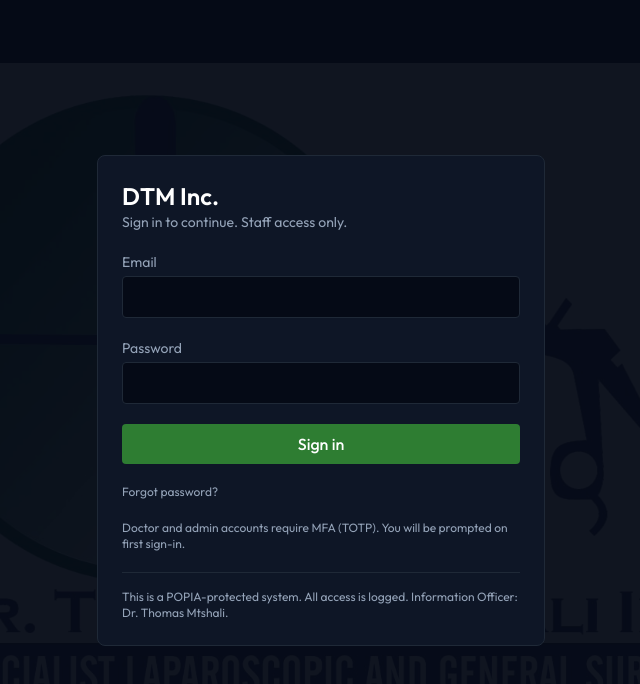
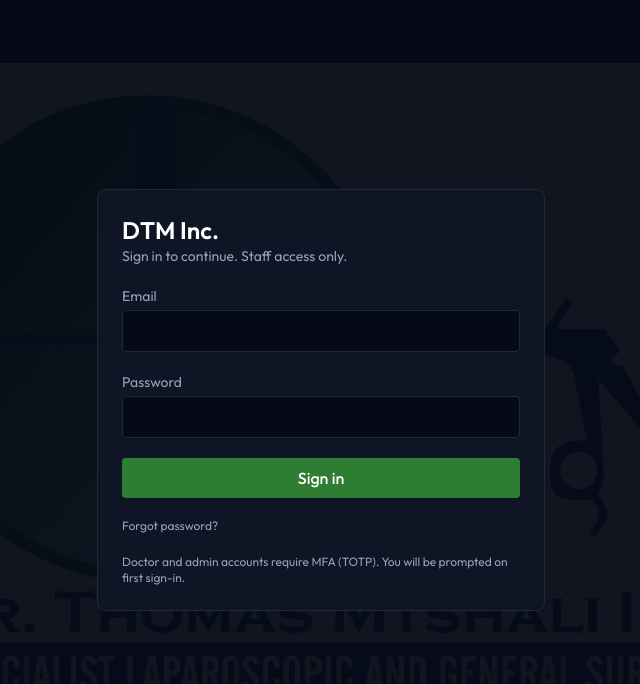
Before and after one commit to KingsmanRon/DTM-INC, a Next.js app: page /login in a window 1280 px wide. Shown: the top 684 px of the page, without its empty margins (319-959 px from the left). Built offline with nearby package versions, Linux system fonts and the light colour scheme; no server answers.

Commit message:
Adjust login notice and onboarding medical aid default

```diff
--- a/src/app/(authed)/patients/new/_components/onboarding-wizard.tsx
+++ b/src/app/(authed)/patients/new/_components/onboarding-wizard.tsx
@@ -17,7 +17,7 @@ type Draft = {
 const emptyDraft: Draft = {
   section_a: { hospital: "Nkanyezi Private Hospital", title: "Mr", first_names: "", surname: "", id_type: "sa_id", id_number: "", email: "", phone: "+27", address: "" },
   section_b: { same_as_patient: false, title: "Mr", first_names: "", surname: "", id_number: "", date_of_birth: "", marital_status: "single", email: "", phone: "+27", home_address: "", spouse_partner_phone: "", spouse_partner_work_phone: "", employer_name: "", occupation: "", work_address: "", work_phone: "" },
-  section_c: { same_as_responsible: true, main_member_name: "", medical_aid_name: "", membership_number: "", plan: "", other_plan_detail: "", is_private_payer: false },
+  section_c: { same_as_responsible: false, main_member_name: "", medical_aid_name: "", membership_number: "", plan: "", other_plan_detail: "", is_private_payer: false },
   section_d: { name: "", relationship: "", address: "", email: "", phone: "+27" },
   section_e: { referrer_type: "self", referrer_name: "", referrer_phone: "", referral_notes: "" },
   dependants: [],
--- a/src/app/login/page.tsx
+++ b/src/app/login/page.tsx
@@ -137,10 +137,6 @@ function LoginShell(props: {
           Doctor and admin accounts require MFA (TOTP). You will be prompted on first sign-in.
         </p>
 
-        <p className="text-text-secondary text-xs pt-4 border-t border-border-subtle">
-          This is a POPIA-protected system. All access is logged.
-          Information Officer: Dr. Thomas Mtshali.
-        </p>
       </form>
     </main>
   );
```
